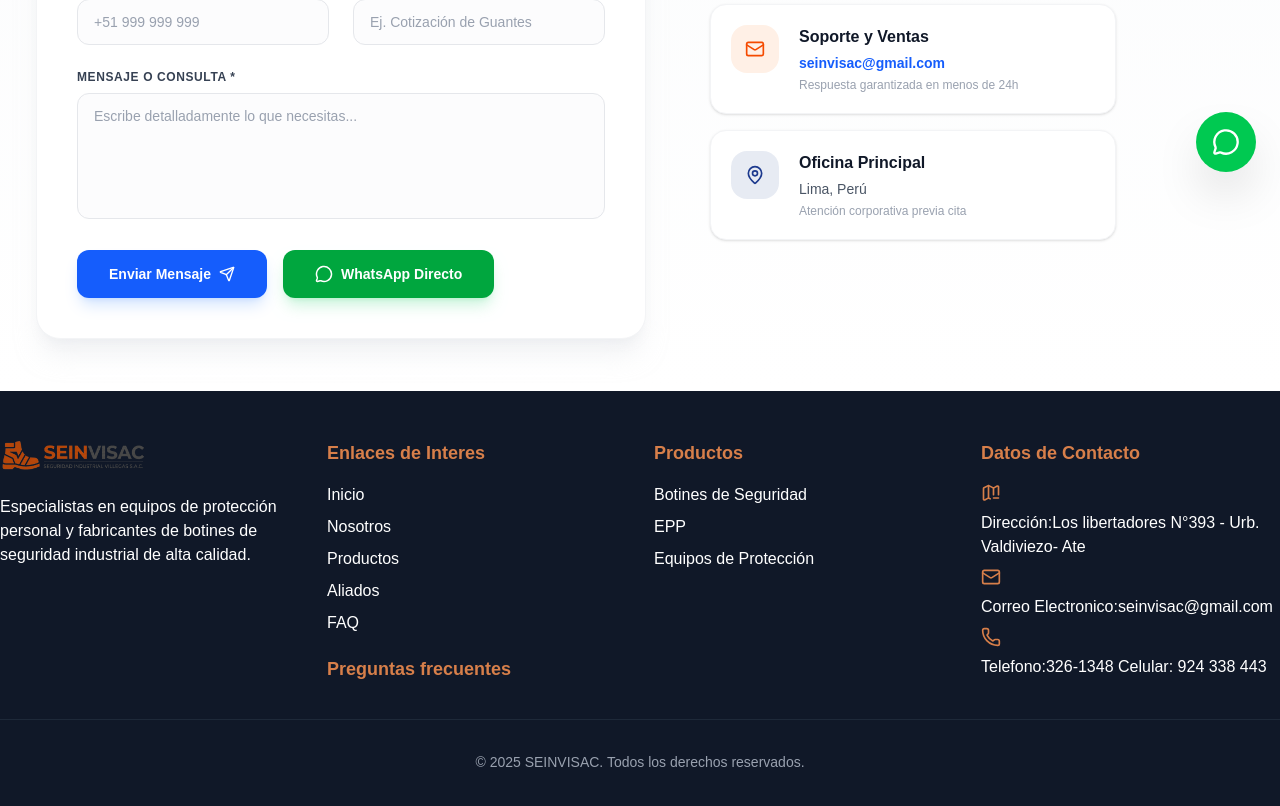
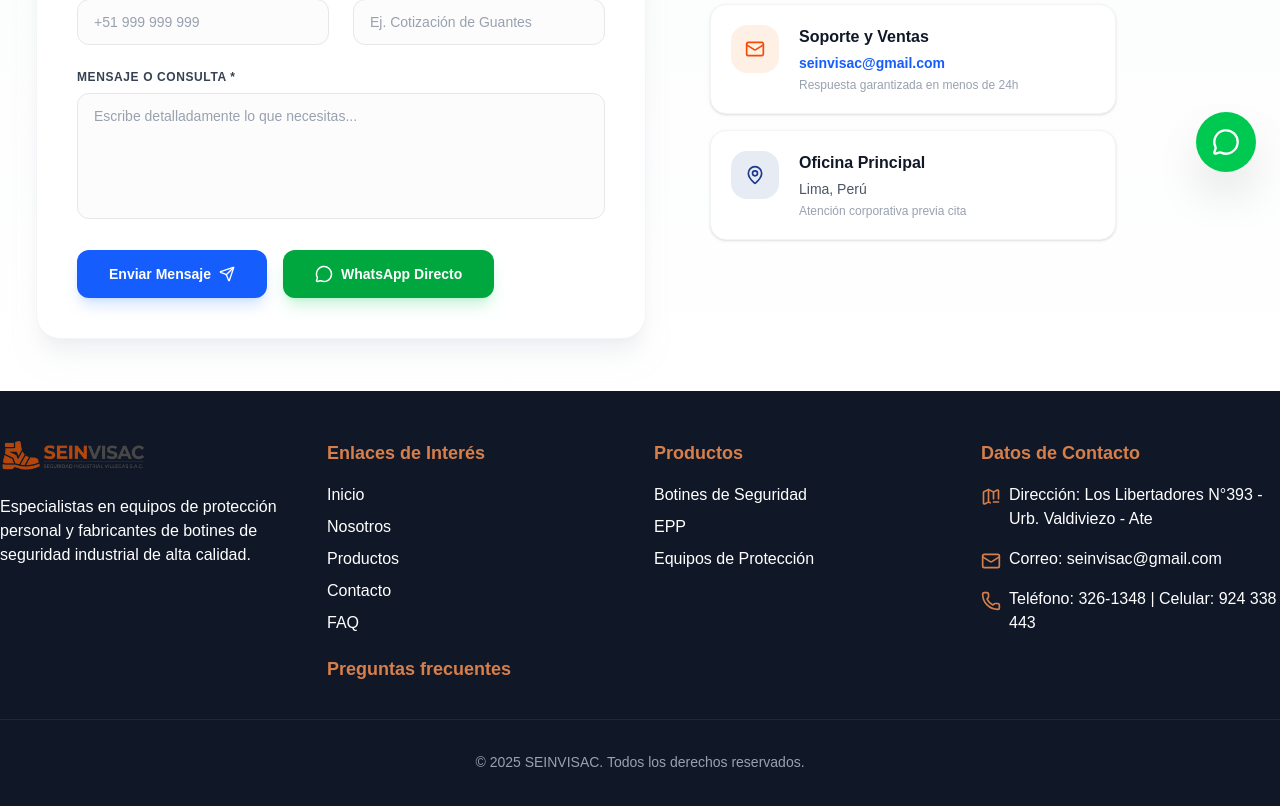
Before and after one commit to KattyAquino0/Seinvisac, a Next.js app: page /contacto in a window 1280 px wide. Shown: the part 604-1410 px from the top of the page. Built offline with nearby package versions, Linux system fonts and the light colour scheme.

Commit message:
fix: update whatsapp

```diff
--- a/package.json
+++ b/package.json
@@ -14,7 +14,7 @@
     "next": "15.5.0",
     "react": "19.1.0",
     "react-dom": "19.1.0",
-    "swiper": "^12.0.2"
+    "swiper": "^12.2.0"
   },
   "devDependencies": {
     "@eslint/eslintrc": "^3",
--- a/src/app/contacto/page.tsx
+++ b/src/app/contacto/page.tsx
@@ -15,7 +15,6 @@
 
   const [isSubmitting, setIsSubmitting] = useState(false);
 
-  // Manejador de cambios en los inputs (Vincular estado con UI)
   const handleChange = (e: React.ChangeEvent<HTMLInputElement | HTMLTextAreaElement>) => {
     const { name, value } = e.target;
     setFormData((prev) => ({ ...prev, [name]: value }));
--- a/src/components/Footer.tsx
+++ b/src/components/Footer.tsx
@@ -1,5 +1,6 @@
 import Image from "next/image";
-import { Mail, MapMinusIcon, MapPlusIcon, Phone } from "lucide-react";
+import Link from "next/link";
+import { Mail, MapMinusIcon, Phone } from "lucide-react";
 import React from "react";
 
 export default function Footer() {
@@ -7,6 +8,8 @@
     <footer className="bg-gray-900 text-white py-12">
       <div className="container mx-auto px-0">
         <div className="grid md:grid-cols-4 gap-7">
+
+          {/* Logo y descripción */}
           <div>
             <Image
               src="/Images/copi_Seinvisac.png"
@@ -16,37 +19,107 @@
               className="h-8 w-auto mb-6"
             />
             <p className="text-white text-m">
-              Especialistas en equipos de protección personal y fabricantes de botines de seguridad industrial de alta calidad.
+              Especialistas en equipos de protección personal y fabricantes de
+              botines de seguridad industrial de alta calidad.
             </p>
           </div>
+
+          {/* Enlaces */}
           <div>
-            <h4 className="text-lg font-semibold mb-4 text-[#D77F4A]">Enlaces de Interes</h4>
+            <h4 className="text-lg font-semibold mb-4 text-[#D77F4A]">
+              Enlaces de Interés
+            </h4>
+
             <ul className="space-y-2 text-m">
-              <li><a href="/" className="text-white">Inicio</a></li>
-              <li><a href="/nosotros" className="text-white">Nosotros</a></li>
-              <li><a href="/productos" className="text-white">Productos</a></li>
-              <li><a href="/contacto" className="text-white">Aliados</a></li>
-              <li><a href="/contacto" className="text-white">FAQ</a></li>
+              <li>
+                <Link href="/" className="text-white hover:text-[#D77F4A] transition">
+                  Inicio
+                </Link>
+              </li>
+
+              <li>
+                <Link
+                  href="/nosotros"
+                  className="text-white hover:text-[#D77F4A] transition"
+                >
+                  Nosotros
+                </Link>
+              </li>
+
+              <li>
+                <Link
+                  href="/productos"
+                  className="text-white hover:text-[#D77F4A] transition"
+                >
+                  Productos
+                </Link>
+              </li>
+
+              <li>
+                <Link
+                  href="/contacto"
+                  className="text-white hover:text-[#D77F4A] transition"
+                >
+                  Contacto
+                </Link>
+              </li>
+
+              <li>
+                <Link
+                  href="/faq"
+                  className="text-white hover:text-[#D77F4A] transition"
+                >
+                  FAQ
+                </Link>
+              </li>
             </ul>
-            <h4 className="text-lg font-semibold mb-1 mt-5 text-[#D77F4A]">Preguntas frecuentes</h4>
+
+            <h4 className="text-lg font-semibold mb-1 mt-5 text-[#D77F4A]">
+              Preguntas frecuentes
+            </h4>
           </div>
+
+          {/* Productos */}
           <div>
-            <h4 className="text-lg font-semibold mb-4 text-[#D77F4A]">Productos</h4>
+            <h4 className="text-lg font-semibold mb-4 text-[#D77F4A]">
+              Productos
+            </h4>
+
             <ul className="space-y-2 text-m">
-              <li><a href="#" className="text-white">Botines de Seguridad</a></li>
-              <li><a href="#" className="text-white">EPP</a></li>
-              <li><a href="#" className="text-white">Equipos de Protección</a></li>
+              <li>Botines de Seguridad</li>
+              <li>EPP</li>
+              <li>Equipos de Protección</li>
             </ul>
           </div>
+
+          {/* Contacto */}
           <div>
-            <h4 className="text-lg font-semibold mb-4 text-[#D77F4A]">Datos de Contacto</h4>
-            <div className="space-y-2 text-m text-white">
-              <MapMinusIcon className="w-5 h-5 text-[#D77F4A]" /><p>Dirección:Los libertadores N°393 - Urb. Valdiviezo- Ate</p>
-              <Mail className="w-5 h-5 text-[#D77F4A]" /><p>Correo Electronico:seinvisac@gmail.com</p>
-              <Phone className="w-5 h-5 text-[#D77F4A]"/><p>Telefono:326-1348   Celular: 924 338 443</p>
+            <h4 className="text-lg font-semibold mb-4 text-[#D77F4A]">
+              Datos de Contacto
+            </h4>
+
+            <div className="space-y-4 text-m text-white">
+              <div className="flex items-start gap-2">
+                <MapMinusIcon className="w-5 h-5 text-[#D77F4A] shrink-0 mt-1" />
+                <p>
+                  Dirección: Los Libertadores N°393 - Urb. Valdiviezo - Ate
+                </p>
+              </div>
+
+              <div className="flex items-start gap-2">
+                <Mail className="w-5 h-5 text-[#D77F4A] shrink-0 mt-1" />
+                <p>Correo: seinvisac@gmail.com</p>
+              </div>
+
+              <div className="flex items-start gap-2">
+                <Phone className="w-5 h-5 text-[#D77F4A] shrink-0 mt-1" />
+                <p>Teléfono: 326-1348 | Celular: 924 338 443</p>
+              </div>
             </div>
           </div>
         </div>
+
+        {/* Copyright */}
         <div className="border-t border-gray-800 mt-8 pt-8 text-center">
           <p className="text-gray-400 text-sm">
             © 2025 SEINVISAC. Todos los derechos reservados.
--- a/src/components/Header.tsx
+++ b/src/components/Header.tsx
@@ -55,9 +55,7 @@
               );
             })}
           </nav>
-
-          {/* Botón de Contacto destacado (Desktop) */}
-          <div className="hidden md:flex items-center">
+          <div className="hidden md:flex items-center px-3">
             <Link
               href="/contacto"
               className="inline-flex items-center justify-center px-5 py-2.5 text-sm font-bold tracking-wide text-white bg-[#D77F4A] hover:bg-[#b96634] rounded-lg shadow-md hover:shadow-lg transition-all duration-200 transform hover:-translate-y-0.5"
@@ -82,7 +80,6 @@
               </svg>
             </button>
           </div>
-
         </div>
       </div>
 
@@ -106,8 +103,6 @@
               </Link>
             );
           })}
-
-          {/* Botón de Contacto dentro del menú móvil */}
           <div className="pt-4 px-4">
             <Link
               href="/contacto"
```
Also changed, not shown: 1 other file (tests, documents, lock files or other folders).
